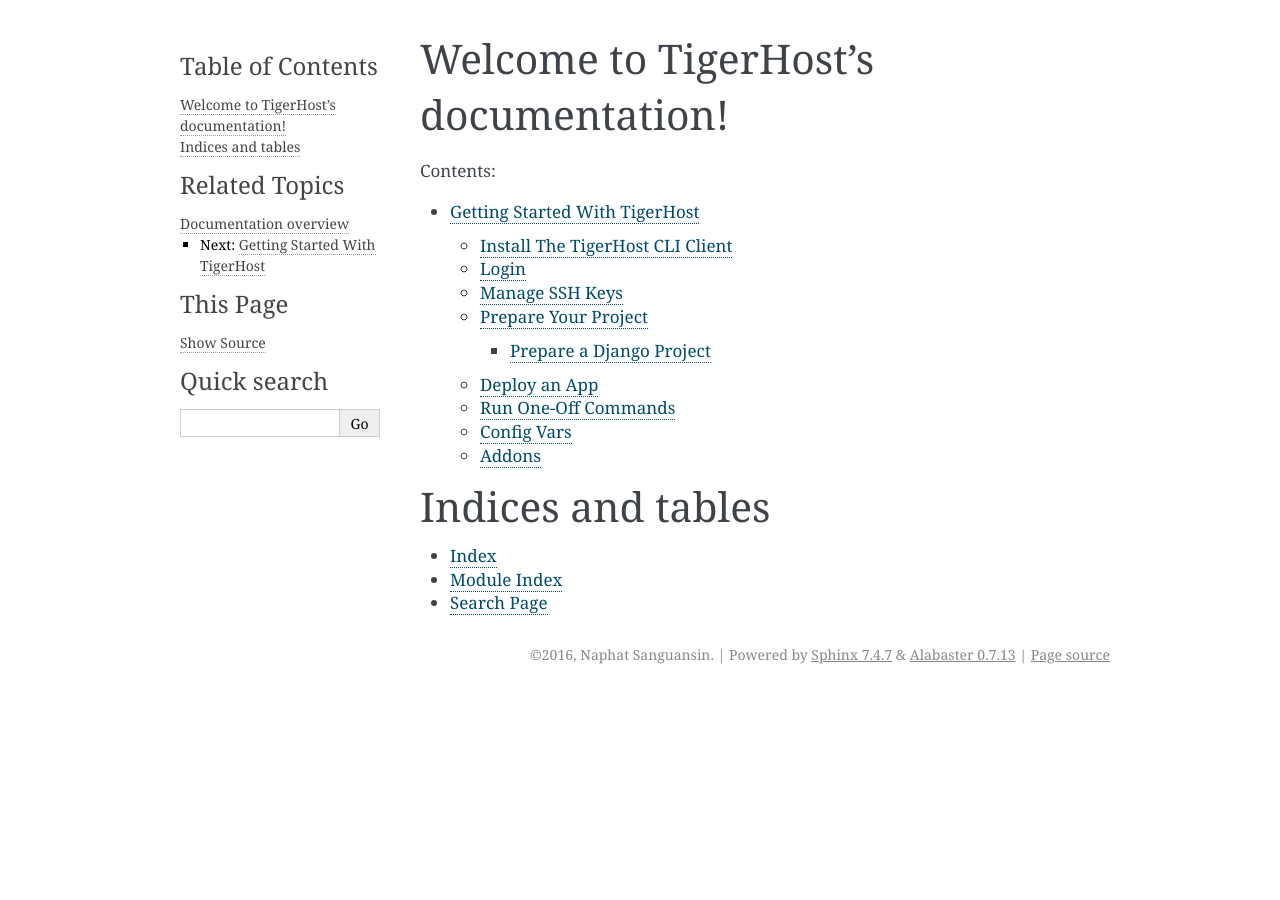
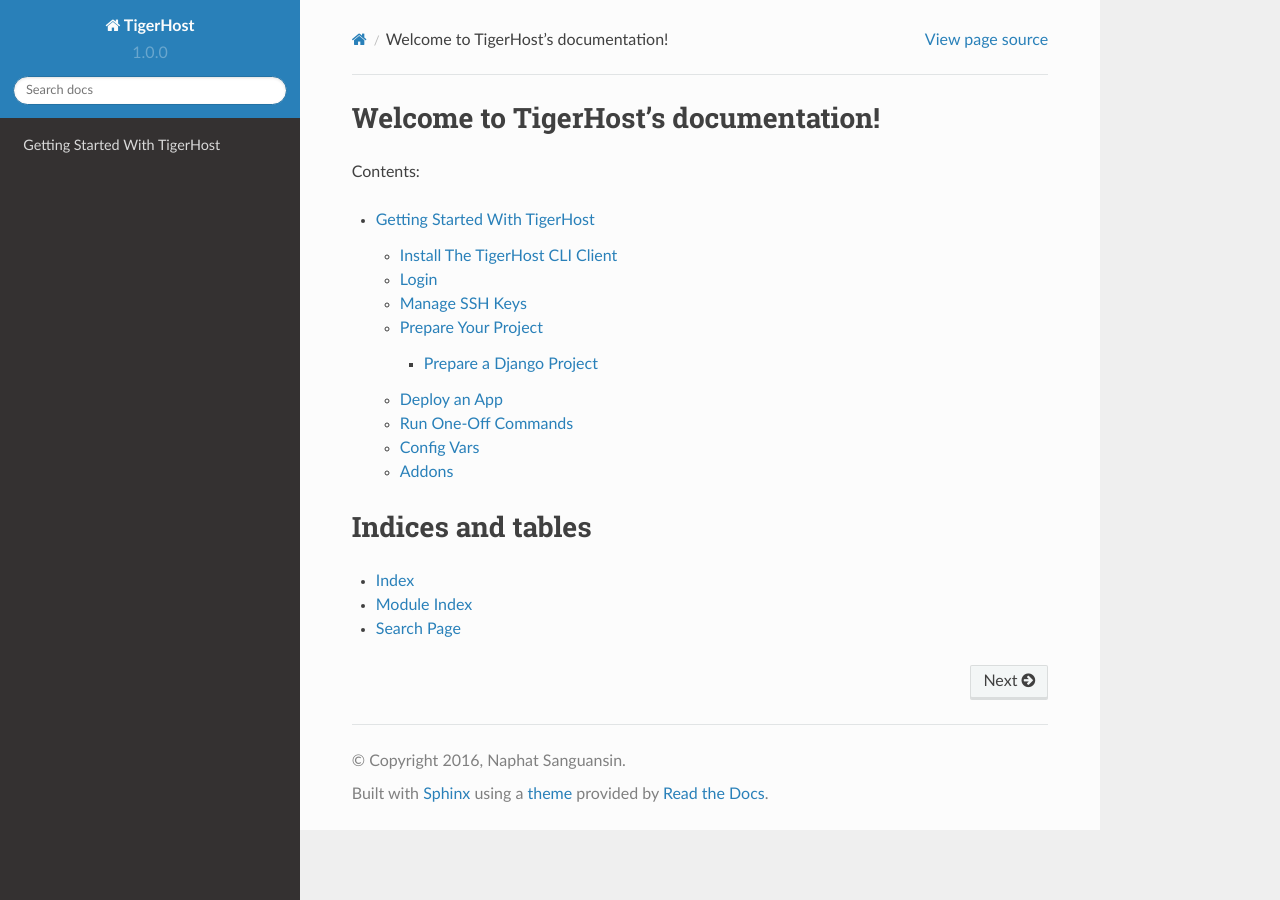
Before and after one commit to naphatkrit/TigerHost, a Sphinx documentation site: the page built from docs/index.rst, in a window 1280 px wide. Built offline with Sphinx 7.4.7 and the Read the Docs theme 2.0.0, drawn with Linux system fonts in a browser that asks for light colours; pages that are not in the unit, such as notebooks, are missing from menus.

Commit message:
[docs] switched theme to ReadTheDocs theme

```diff
--- a/docs/conf.py
+++ b/docs/conf.py
@@ -108,13 +108,12 @@
 
 # The theme to use for HTML and HTML Help pages.  See the documentation for
 # a list of builtin themes.
-html_theme = 'alabaster'
+html_theme = 'sphinx_rtd_theme'
 
 # Theme options are theme-specific and customize the look and feel of a theme
 # further.  For a list of options available for each theme, see the
 # documentation.
 html_theme_options = {
-    'show_related': True,
 }
 
 # Add any paths that contain custom themes here, relative to this directory.
```
